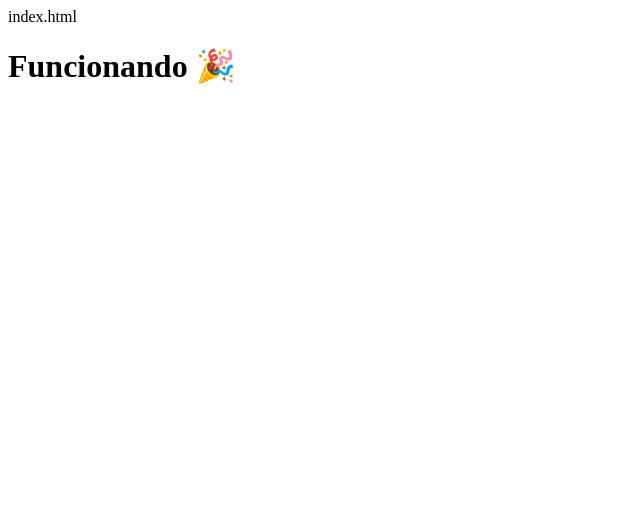
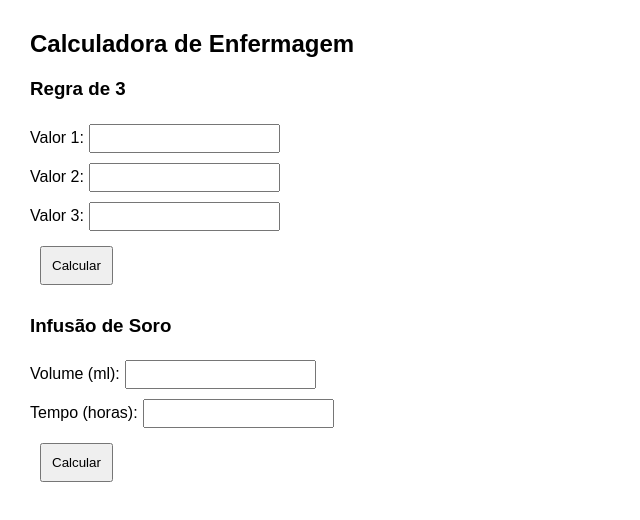
Before and after one commit to juliodameao-stack/CALCULO-DE-MEDICAMENTOS-PARA-ENFERMAGEM, a plain HTML site: page index.html in a window 1280 px wide. Shown: the whole page, without its empty margins (0-640 px from the left). Drawn offline with Linux system fonts and the light colour scheme.

Commit message:
Revise index.html for nursing calculator layout
CALCULOS

```diff
--- a/index.html
+++ b/index.html
@@ -1,10 +1,60 @@
-index.html
 <!DOCTYPE html>
-<html>
+<html lang="pt-BR">
 <head>
-    <title>Meu Site</title>
+  <meta charset="UTF-8">
+  <title>Calculadora de Enfermagem</title>
+  <style>
+    body { font-family: Arial, sans-serif; margin: 30px; }
+    input { margin: 5px; padding: 5px; }
+    button { margin: 10px; padding: 10px; }
+    .resultado { margin-top: 20px; font-weight: bold; }
+  </style>
 </head>
 <body>
-    <h1>Funcionando 🎉</h1>
+  <h2>Calculadora de Enfermagem</h2>
+
+  <!-- Regra de 3 -->
+  <h3>Regra de 3</h3>
+  <label>Valor 1:</label><input type="number" id="valor1"><br>
+  <label>Valor 2:</label><input type="number" id="valor2"><br>
+  <label>Valor 3:</label><input type="number" id="valor3"><br>
+  <button onclick="calcularRegra3()">Calcular</button>
+  <div class="resultado" id="resultadoRegra3"></div>
+
+  <!-- Infusão de Soro -->
+  <h3>Infusão de Soro</h3>
+  <label>Volume (ml):</label><input type="number" id="volume"><br>
+  <label>Tempo (horas):</label><input type="number" id="tempo"><br>
+  <button onclick="calcularSoro()">Calcular</button>
+  <div class="resultado" id="resultadoSoro"></div>
+
+  <script>
+    function calcularRegra3() {
+      let v1 = parseFloat(document.getElementById("valor1").value);
+      let v2 = parseFloat(document.getElementById("valor2").value);
+      let v3 = parseFloat(document.getElementById("valor3").value);
+
+      if (!isNaN(v1) && !isNaN(v2) && !isNaN(v3)) {
+        let resultado = (v2 * v3) / v1;
+        document.getElementById("resultadoRegra3").innerText = "Resultado: " + resultado.toFixed(2);
+      } else {
+        document.getElementById("resultadoRegra3").innerText = "Preencha todos os campos!";
+      }
+    }
+
+    function calcularSoro() {
+      let volume = parseFloat(document.getElementById("volume").value);
+      let tempo = parseFloat(document.getElementById("tempo").value);
+
+      if (!isNaN(volume) && !isNaN(tempo) && tempo > 0) {
+        let mlPorHora = volume / tempo;
+        let gotasPorMin = (volume * 20) / (tempo * 60); // 20 gotas/ml padrão
+        document.getElementById("resultadoSoro").innerText =
+          "Infusão: " + mlPorHora.toFixed(2) + " ml/h | " + gotasPorMin.toFixed(2) + " gotas/min";
+      } else {
+        document.getElementById("resultadoSoro").innerText = "Preencha todos os campos!";
+      }
+    }
+  </script>
 </body>
 </html>
```
